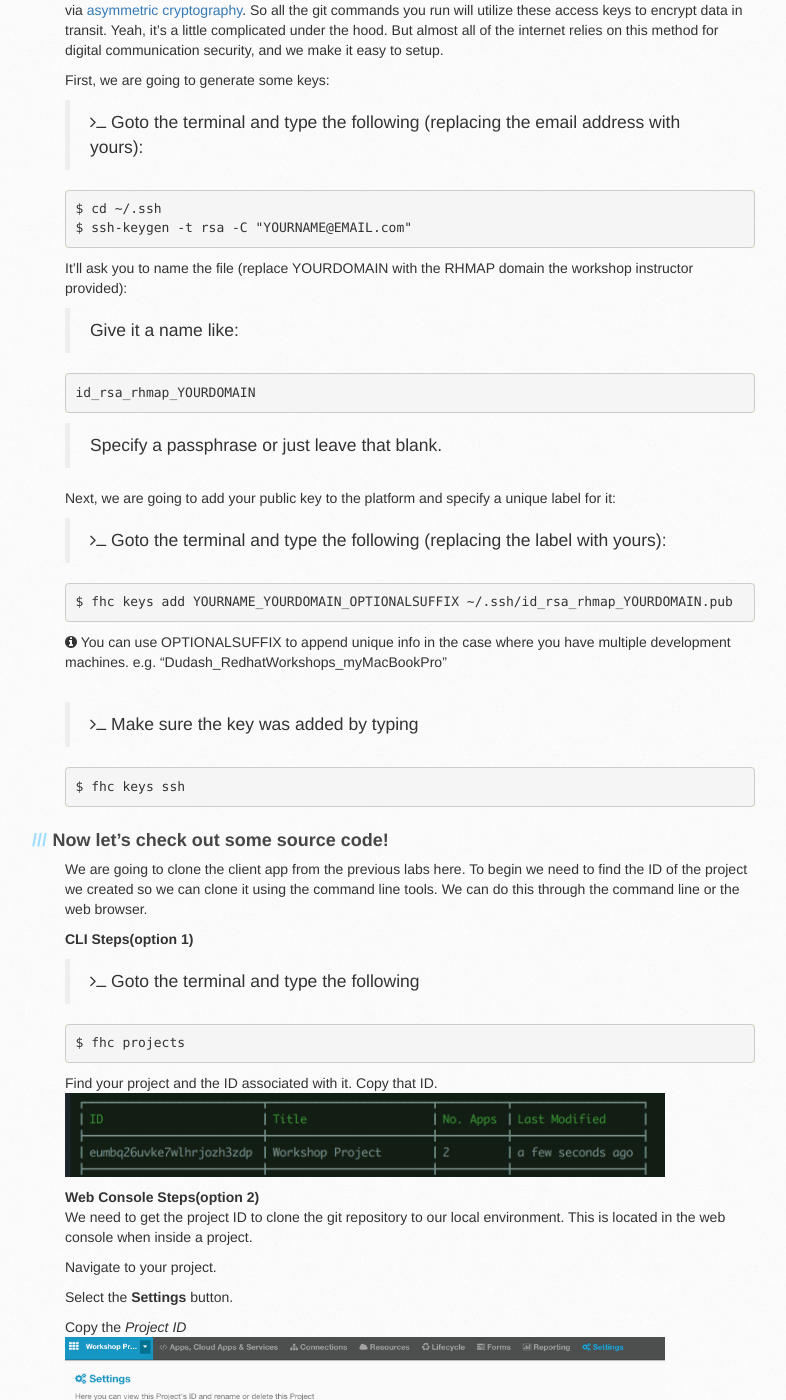
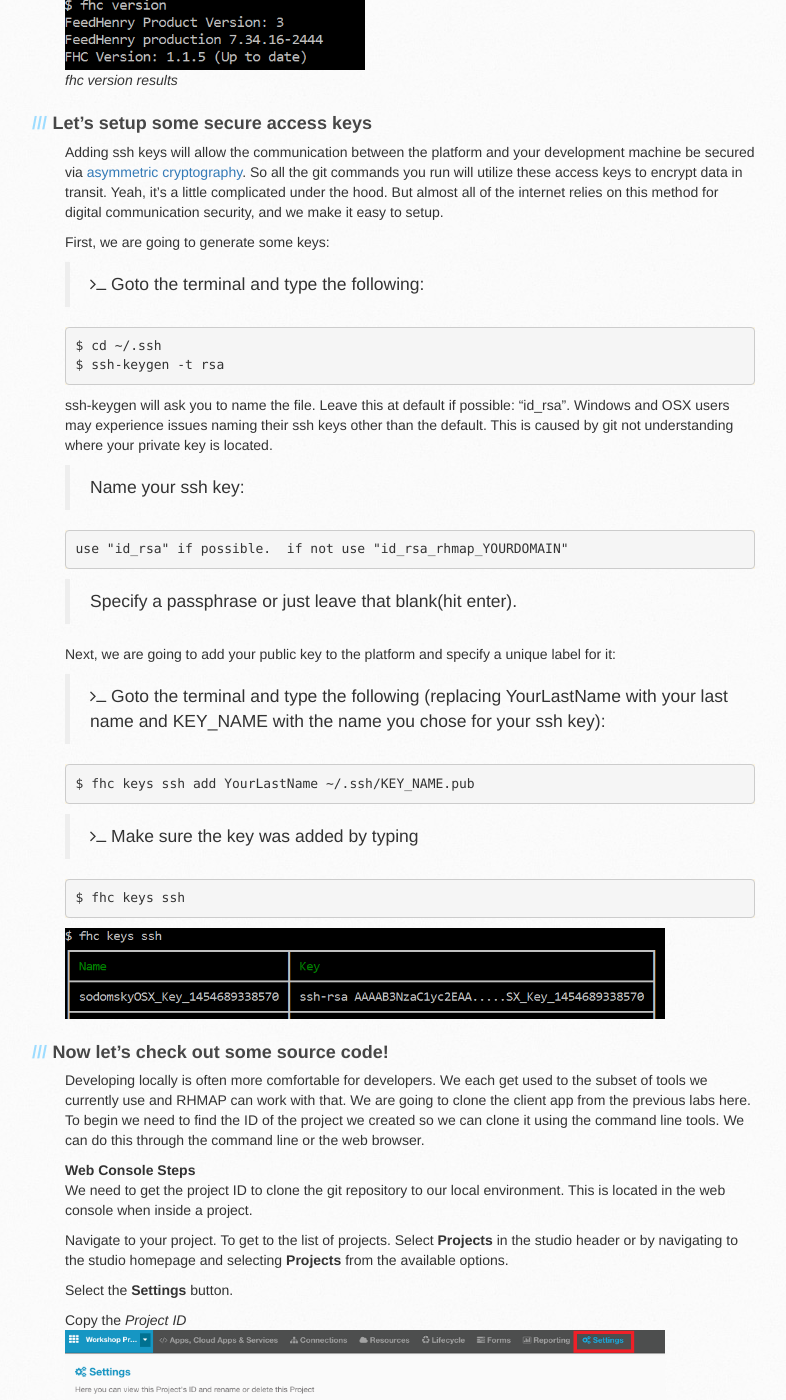
Before and after one commit to RedHatGov/rhmap-workshops, a Jekyll site: the page built from docs/www/4.2/default/lab-working-with-scm.md, in a window 1280 px wide and 1400 px high, scrolled down 932 px. Shown: the whole window, without its empty margins (105-891 px from the left). Built offline with Jekyll 4.4.1, drawn with Linux system fonts in a browser that asks for light colours; some of the changed text lies outside the part shown.

Commit message:
more modifications from notes

```diff
--- a/docs/www/4.2/default/lab-working-with-scm.md
+++ b/docs/www/4.2/default/lab-working-with-scm.md
@@ -18,7 +18,8 @@ You should've already setup git in the [prerequisites lab][5].
 {% highlight csh %}
 $ git version
 {% endhighlight %}
-
+<img src="{{ site.baseurl }}/www/4.2/default/screenshots/rhmap-git-version.png" width="200"/><br/>
+*git version results*
 
 ### Double check that fhc is installed
 You should've already setup fhc in the [prerequisites lab][5].
@@ -29,7 +30,8 @@ You should've already setup fhc in the [prerequisites lab][5].
 {% highlight csh %}
 $ fhc version
 {% endhighlight %}
-
+<img src="{{ site.baseurl }}/www/4.2/default/screenshots/rhmap-fhc-fullversion.png" width="300"/><br/>
+*fhc version results*
 
 ### Let's setup some secure access keys
 Adding ssh keys will allow the communication between the platform and your development machine be secured via [asymmetric cryptography][4].  So all the git commands you run will utilize these access keys to encrypt data in transit.  Yeah, it's a little complicated under the hood.  But almost all of the internet relies on this method for digital communication security, and we make it easy to setup.
@@ -37,36 +39,35 @@ Adding ssh keys will allow the communication between the platform and your devel
 First, we are going to generate some keys:
 
 <blockquote>
-<i class="fa fa-terminal"></i> Goto the terminal and type the following (replacing the email address with yours):
+<i class="fa fa-terminal"></i> Goto the terminal and type the following:
 </blockquote>
 {% highlight csh %}
 $ cd ~/.ssh
-$ ssh-keygen -t rsa -C "YOURNAME@EMAIL.com"
+$ ssh-keygen -t rsa
 {% endhighlight %}
 
-It'll ask you to name the file (replace YOURDOMAIN with the RHMAP domain the workshop instructor provided):
+ssh-keygen will ask you to name the file.  Leave this at default if possible: "id_rsa".  Windows and OSX users may experience issues naming their ssh keys other than the default.  This is caused by git not understanding where your private key is located.
 
 <blockquote>
-Give it a name like:
+Name your ssh key:
 </blockquote>
 {% highlight csh %}
-id_rsa_rhmap_YOURDOMAIN
+use "id_rsa" if possible.  if not use "id_rsa_rhmap_YOURDOMAIN"
 {% endhighlight %}
 
 <blockquote>
-Specify a passphrase or just leave that blank.
+Specify a passphrase or just leave that blank(hit enter).
 </blockquote>
 
 Next, we are going to add your public key to the platform and specify a unique label for it:
 
 <blockquote>
-<i class="fa fa-terminal"></i> Goto the terminal and type the following (replacing the label with yours):
+<i class="fa fa-terminal"></i> Goto the terminal and type the following (replacing YourLastName with your last name and KEY_NAME with the name you chose for your ssh key):
 </blockquote>
 {% highlight csh %}
-$ fhc keys add YOURNAME_YOURDOMAIN_OPTIONALSUFFIX ~/.ssh/id_rsa_rhmap_YOURDOMAIN.pub
+$ fhc keys ssh add YourLastName ~/.ssh/KEY_NAME.pub
 {% endhighlight %}
 
-<i class="fa fa-info-circle"></i> You can use OPTIONALSUFFIX to append unique info in the case where you have multiple development machines.  e.g. "Dudash_RedhatWorkshops_myMacBookPro"<br/><br/>
 
 <blockquote>
 <i class="fa fa-terminal"></i> Make sure the key was added by typing
@@ -74,25 +75,15 @@ $ fhc keys add YOURNAME_YOURDOMAIN_OPTIONALSUFFIX ~/.ssh/id_rsa_rhmap_YOURDOMAIN
 {% highlight csh %}
 $ fhc keys ssh
 {% endhighlight %}
-
+<img src="{{ site.baseurl }}/www/4.2/default/screenshots/rhmap-sshkey.png" width="600"/><br/>
 
 ### Now let's check out some source code!
-We are going to clone the client app from the previous labs here. To begin we need to find the ID of the project we created so we can clone it using the command line tools.  We can do this through the command line or the web browser.
+Developing locally is often more comfortable for developers.  We each get used to the subset of tools we currently use and RHMAP can work with that.  We are going to clone the client app from the previous labs here. To begin we need to find the ID of the project we created so we can clone it using the command line tools.  We can do this through the command line or the web browser.
 
-**CLI Steps(option 1)**<br />
-<blockquote>
-<i class="fa fa-terminal"></i> Goto the terminal and type the following
-</blockquote>
-{% highlight csh %}
-$ fhc projects
-{% endhighlight %}
-Find your project and the ID associated with it.  Copy that ID.
-<img src="{{ site.baseurl }}/www/4.2/default/screenshots/rhmap-terminal-projectlist.png" width="600"/><br/>
-
-**Web Console Steps(option 2)**<br />
+**Web Console Steps**<br />
 We need to get the project ID to clone the git repository to our local environment.  This is located in the web console when inside a project.<br />
 
-Navigate to your project.
+Navigate to your project.  To get to the list of projects.  Select **Projects** in the studio header or by navigating to the studio homepage and selecting **Projects** from the available options.
 
 Select the **Settings** button.
 
@@ -103,7 +94,17 @@ Copy the *Project ID*
 ### Cloning the Code
 Once we have the project ID, we can pull clone the code from the git repository within the platform.  We will start by Creating a folder where you would like to work out of.
 
-Inside that folder type the following:
+Before we clone anything we need to navigate to change our working directory.
+<blockquote>
+<i class="fa fa-terminal"></i> Goto the terminal and type the following
+</blockquote>
+{% highlight csh %}
+$ mkdir ~/workspace/rhmap
+$ cd ~/workspace/rhmap
+{% endhighlight %}
+
+
+Once inside that folder type the following:
 {% highlight csh %}$ fhc projects clone <project ID>{% endhighlight %}
 This will copy the entirety of the project into the folder this is where you will work from when developing locally.
 
@@ -184,8 +185,10 @@ git commit -am"Updating timestamp in my cordova app"
 git push
 {% endhighlight %}
 
+8. check the editor in the web client to see if the changes have been pushed.  You will need to refresh the editor if you had it open.  You can also access to the in browser preview to see your changes live without downloading the app.
 
-8. check the editor in the web client to see if the changes have been pushed.  You will need to refresh the editor if you had it open.  You can also access to the in browser preview to see your changes live without downloading the app.
+## Summary
+In this lab we stepped through working with source code locally.  Many developers find it easier to work with tools they are used too and a tool like git allows them to do that.  We also modified a mobile app to communicate with our cloud app we previously modified.  When you now type in the client app you will now receive a timestamp back from that cloud app.
 
 
 
```
Also changed, not shown: other parts of docs/www/4.2/default/lab-working-with-scm.md (+3 -3 lines), docs/www/4.2/default/a-tour-of-the-webconsole-cloud-app.md (+2 -2 lines), docs/www/4.2/default/nodejs_weather_module.md (+9 -6 lines), docs/www/4.2/default/screenshots/rhmap-fhc-fullversion.png (added), docs/www/4.2/default/screenshots/rhmap-git-version.png (added), docs/www/4.2/default/screenshots/rhmap-mbaas-giturl.png (added), docs/www/4.2/default/screenshots/rhmap-projectsettings.png, docs/www/4.2/default/screenshots/rhmap-sshkey.png (added).
